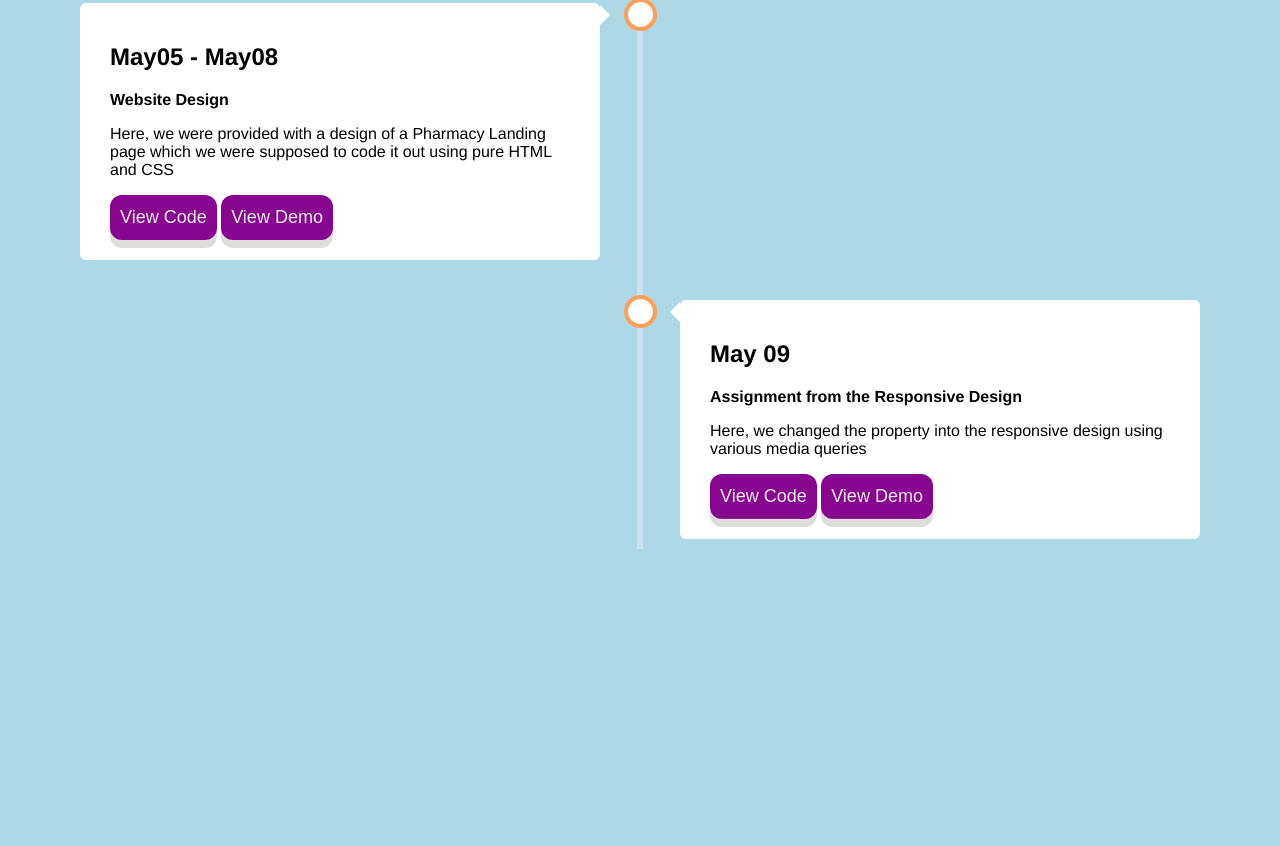
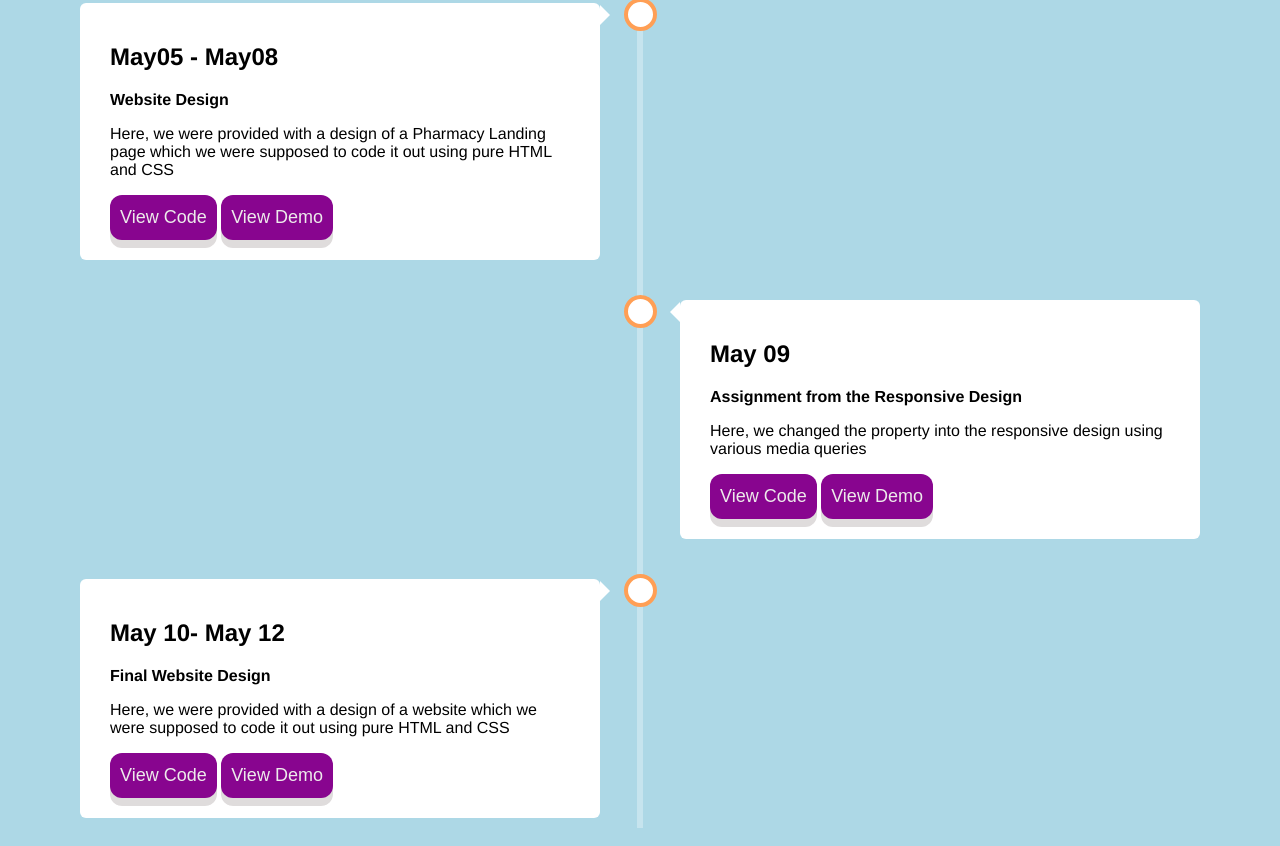
Before and after one commit to Si-za1/Assignment_collection, a plain HTML site: page index.html in a window 1280 px wide. Shown: the part 1228-2074 px from the top of the page. Before the commit the page ends 1795 px from the top, so only its background shows below. Drawn offline with Linux system fonts and the light colour scheme.

Commit message:
new assignment

```diff
--- a/index.html
+++ b/index.html
@@ -97,6 +97,21 @@
         <button class="button" onclick="window.location.href='https://si-za1.github.io/responsive_design/'">View Demo</button>
       </div>
     </div>
+
+    <div class="container left">
+      <div class="content">
+        <h2> May 10- May 12 </h2>
+        <b>
+          <p>Final Website Design </p>
+        </b>
+        <p> Here, we were provided with a design of a website which we were supposed to code it out using pure HTML and CSS </p>
+        <button class="button" onclick="window.location.href='https://github.com/Si-za1/final-design'">
+          View Code
+        </button>
+        <button class="button" onclick="window.location.href='https://si-za1.github.io/final-design/'">View Demo</button>
+      </div>
+    </div>
+
   </div>
 
 </body>
```
